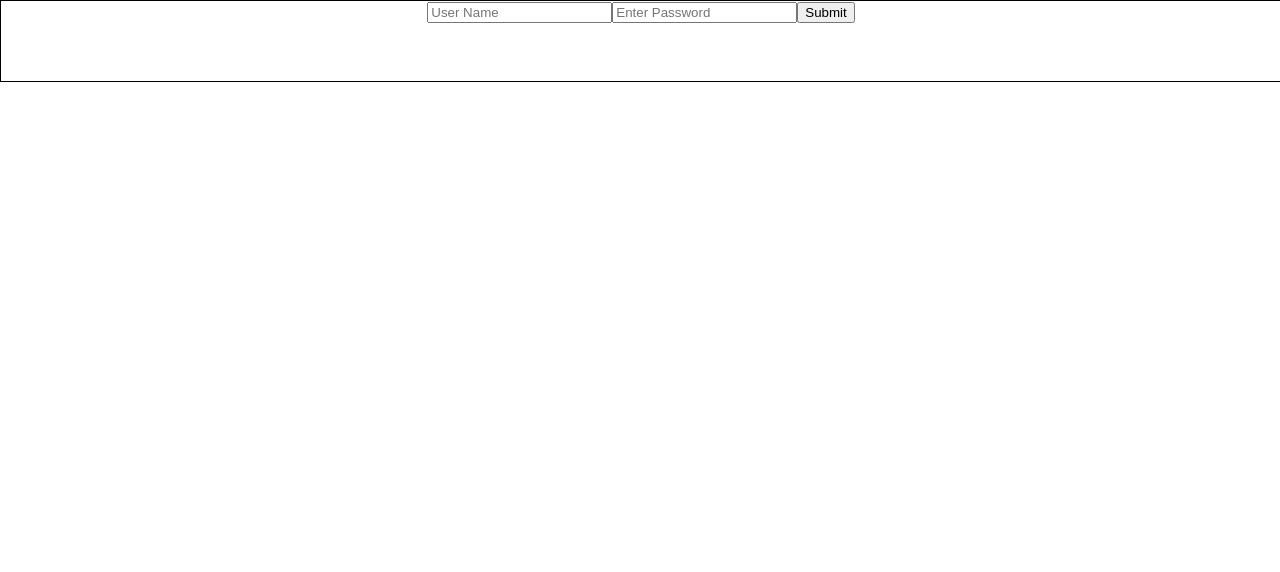
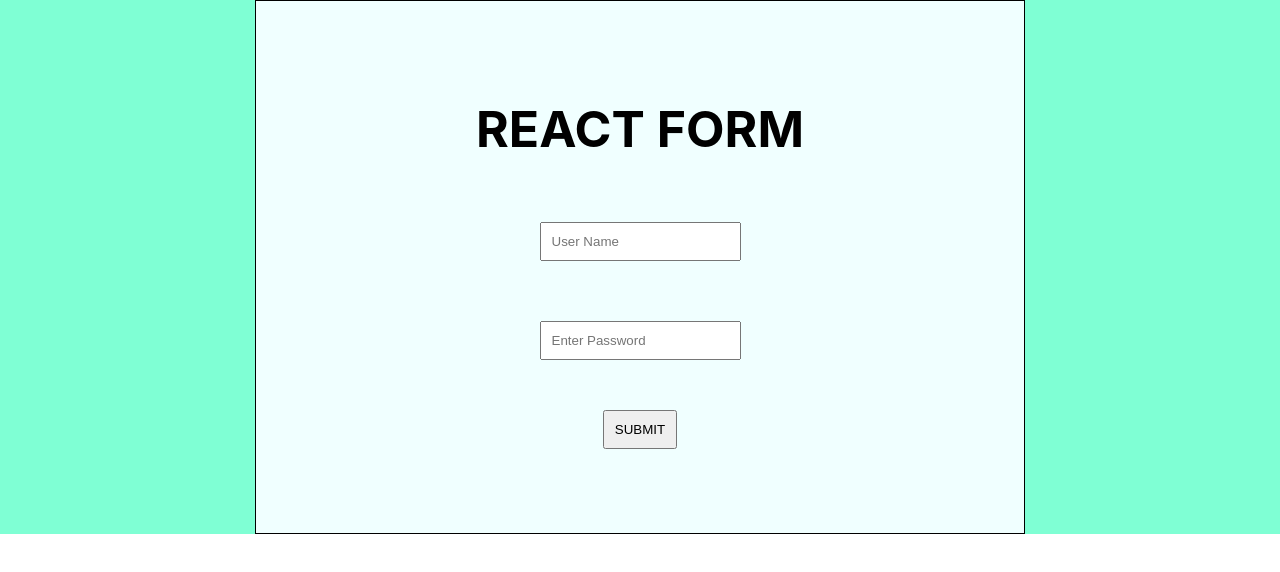
Before and after one commit to Phili0916/stuff-react, a React (Create React App) app: page / in a window 1280 px wide. Shown: the top 572 px of the page. Built offline with nearby package versions, Linux system fonts and the light colour scheme.

Commit message:
basic react form with I need to work on my css design skills

```diff
--- a/src/App.js
+++ b/src/App.js
@@ -1,4 +1,3 @@
-import './styles/App.css';
 import './styles/login.scss'
 import Login from "./component/login";
 
--- a/src/component/login.js
+++ b/src/component/login.js
@@ -1,4 +1,5 @@
 import React from 'react'
+
 
 export default class Login extends React.Component {
 
@@ -30,7 +31,9 @@ this.handleChange = this.handleChange.bind(this)
     // TODO 1 : style
     return (
         <div className={"login"}>
+          <h1>React Form</h1>
           <form className={"login__username"} onSubmit={this._submit}>
+            <label>
               <input className={"login__username__input"}
                      type="text"
                      name="username"
@@ -38,6 +41,8 @@ this.handleChange = this.handleChange.bind(this)
                      placeholder="User Name"
                      onChange={this.handleChange}
               />
+            </label>
+            <label>
               <input className={"login__username__input"}
                      type={"text"}
                      name="password"
@@ -45,6 +50,7 @@ this.handleChange = this.handleChange.bind(this)
                      placeholder="Enter Password"
                      onChange={this.handleChange}
               />
+            </label>
             <button>Submit</button>
           </form>
             {/*TODO 2 : when you change the input, the state is updated*/}
--- a/src/styles/App.css
+++ /dev/null
@@ -1,4 +0,0 @@
-.App {
-  text-align: center;
-  color:blue;
-}
--- a/src/styles/login.scss
+++ b/src/styles/login.scss
@@ -1,16 +1,53 @@
 @import "constants";
 
-.login{
-  border:1px solid black;
+.App {
   display: flex;
   flex-direction: column;
-  width: 100vw;
+  align-items: center;
+  justify-content: center;
+  background-color: aquamarine;
+}
+h1 {
+  font-size: 50px;
+  text-transform: uppercase;
 }
 
+button {
+  padding: 10px;
+  margin: auto;
+  text-transform: uppercase;
+}
+.login {
+  border:1px solid black;
+  background-color: azure;
+  display: flex;
+  flex-direction: column;
+  justify-content: center;
+  margin: 0vw;
+  padding: 5vw;
+  width: 50vw;
+  position: relative;
+  text-align: center;
+}
+label {
+  margin-bottom: 5vh;
+  display: flex;
+  align-content: stretch;
+  flex-direction: column;
+  align-items: center;
+  padding: 10px;
+}
 .login__username{
   min-height: 10vh;
+  min-height: 10vh;
+  display: flex;
+  flex-direction: column;
+  align-items: center;
+  justify-content: center;
+  padding: 20px;
   .login__username__input{
     color:$my_blue;
+    padding: 10px;
   }
 }
 
```
Lines whose indentation alone changed are shown as unchanged.
